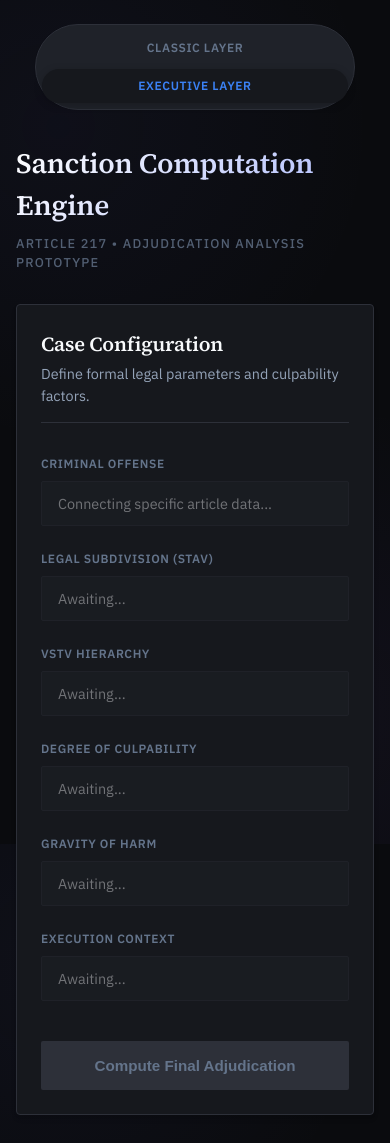
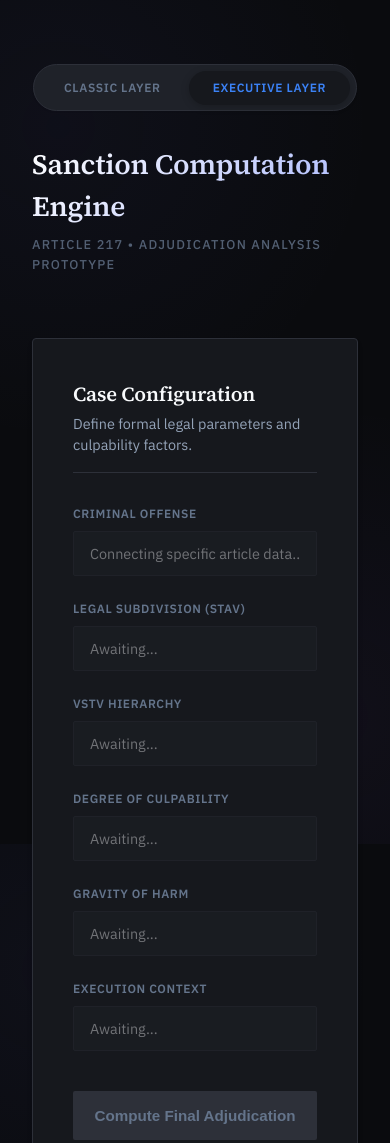
Before and after one commit to ZenMasterLex/sanctions-calculator-prototype, a website built with Vite: page index.html in a window 390 px wide. Shown: the top 1143 px of the page. Built offline with nearby package versions, Linux system fonts and the light colour scheme.

Commit message:
Revert "Fix executive mobile form responsiveness"
This reverts commit 5b666d8f83752dfc3e80163b912da356f1123610.

```diff
--- a/classic.css
+++ b/classic.css
@@ -429,22 +429,6 @@ select:disabled {
   .result-years {
     font-size: 3.5rem;
   }
-
-  .toggle-group {
-    display: flex;
-    flex-direction: column;
-    width: 100%;
-    max-width: 320px;
-    border-radius: var(--radius-lg);
-  }
-
-  .toggle-btn {
-    width: 100%;
-    padding: 0.8rem;
-    font-size: 0.75rem;
-    border-radius: var(--radius-md);
-    text-align: center;
-  }
 }
 
 /* --- Global Theme Toggle (Classic) --- */
--- a/premium.css
+++ b/premium.css
@@ -5,8 +5,7 @@
   --bg-input: #1f2229;
 
   --border: #2d3039;
-  --border-focus: #3b82f6;
-  /* Sharp Legal Blue */
+  --border-focus: #3b82f6; /* Sharp Legal Blue */
 
   --text-primary: #f8fafc;
   --text-secondary: #94a3b8;
@@ -16,8 +15,7 @@
   --success: #10b981;
   --error: #ef4444;
 
-  --radius-lg: 4px;
-  /* Sharper, formal corners */
+  --radius-lg: 4px; /* Sharper, formal corners */
   --radius-md: 2px;
   --max-width: 900px;
 
@@ -41,9 +39,7 @@ body {
 }
 
 /* --- Type Styles --- */
-h1,
-h2,
-h3 {
+h1, h2, h3 {
   font-family: 'Source Serif 4', serif;
   font-weight: 600;
   letter-spacing: -0.01em;
@@ -191,15 +187,8 @@ select:disabled {
 }
 
 @keyframes fadeIn {
-  from {
-    opacity: 0;
-    transform: translateY(10px);
-  }
-
-  to {
-    opacity: 1;
-    transform: translateY(0);
-  }
+  from { opacity: 0; transform: translateY(10px); }
+  to { opacity: 1; transform: translateY(0); }
 }
 
 .result-summary {
@@ -413,63 +402,9 @@ select:disabled {
 
 /* --- Mobile Fixes --- */
 @media (max-width: 600px) {
-  body {
-    padding: 1.5rem 1rem;
-  }
-
-  .subtitle {
-    margin-bottom: 2rem;
-  }
-
-  .panel {
-    padding: 1.5rem;
-  }
-
-  .form-layout {
-    grid-template-columns: 1fr;
-  }
-
-  .result-summary {
-    padding: 1rem 0;
-    margin-bottom: 2rem;
-  }
-
-  .result-number {
-    font-size: 3rem;
-  }
-
-  .data-table {
-    display: block;
-    overflow-x: auto;
-    -webkit-overflow-scrolling: touch;
-    margin-bottom: 1.5rem;
-  }
-
-  .verif-grid {
-    grid-template-columns: 1fr;
-  }
-
-  .system-footer {
-    flex-direction: column;
-    align-items: flex-start;
-    gap: 1.5rem;
-  }
-
-  .toggle-group {
-    display: flex;
-    flex-direction: column;
-    width: 100%;
-    max-width: 320px;
-    border-radius: var(--radius-lg);
-  }
-
-  .toggle-btn {
-    width: 100%;
-    padding: 0.8rem;
-    font-size: 0.75rem;
-    border-radius: var(--radius-md);
-    text-align: center;
-  }
+  .form-layout { grid-template-columns: 1fr; }
+  .verif-grid { grid-template-columns: 1fr; }
+  .result-number { font-size: 3rem; }
 }
 
 /* --- Global Theme Toggle (Premium) --- */
@@ -516,71 +451,3 @@ select:disabled {
   color: var(--accent);
   box-shadow: 0 2px 8px rgba(0, 0, 0, 0.2);
 }
-
-
-.form-layout>* {
-  min-width: 0;
-}
-
-.form-item {
-  min-width: 0;
-}
-
-select {
-  width: 100%;
-  min-width: 0;
-  max-width: 100%;
-}
-
-@media (max-width: 600px) {
-  .form-layout {
-    grid-template-columns: 1fr;
-  }
-
-  .form-item,
-  .form-item.full {
-    min-width: 0;
-    width: 100%;
-    max-width: 100%;
-  }
-
-  select {
-    width: 100%;
-    min-width: 0;
-    max-width: 100%;
-  }
-}
-
-
-.form-layout>* {
-  min-width: 0;
-}
-
-.form-item {
-  min-width: 0;
-}
-
-select {
-  width: 100%;
-  min-width: 0;
-  max-width: 100%;
-}
-
-@media (max-width: 600px) {
-  .form-layout {
-    grid-template-columns: 1fr;
-  }
-
-  .form-item,
-  .form-item.full {
-    min-width: 0;
-    width: 100%;
-    max-width: 100%;
-  }
-
-  select {
-    width: 100%;
-    min-width: 0;
-    max-width: 100%;
-  }
-}
```
